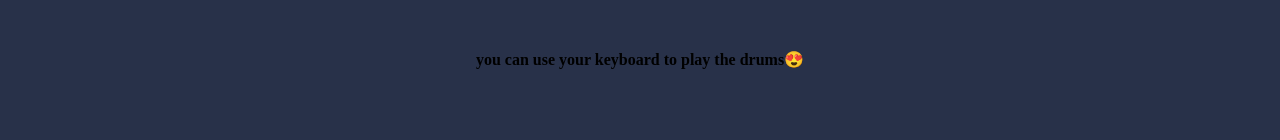
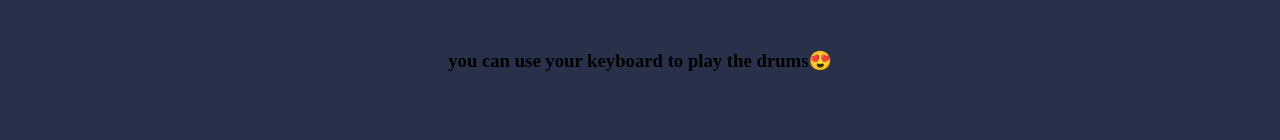
Before and after one commit to Kantore-jg/drum-kit, a plain HTML site: page index.html in a window 1280 px wide. Shown: the part 156-296 px from the top of the page. Drawn offline with Linux system fonts and the light colour scheme.

Commit message:
Update index.html

```diff
--- a/index.html
+++ b/index.html
@@ -11,7 +11,7 @@
 <body>
 
   <h1 id="title"> Drum 🥁 Kit <img src="images/dev.png" alt="" class="dev-icon"></h1>
-    <h4> you can use your keyboard to play the drums😍</h4>
+    <h3> you can use your keyboard to play the drums😍</h3>
   <div class="set">
     <button class="w drum">w</button>
     <button class="a drum">a</button>
```
